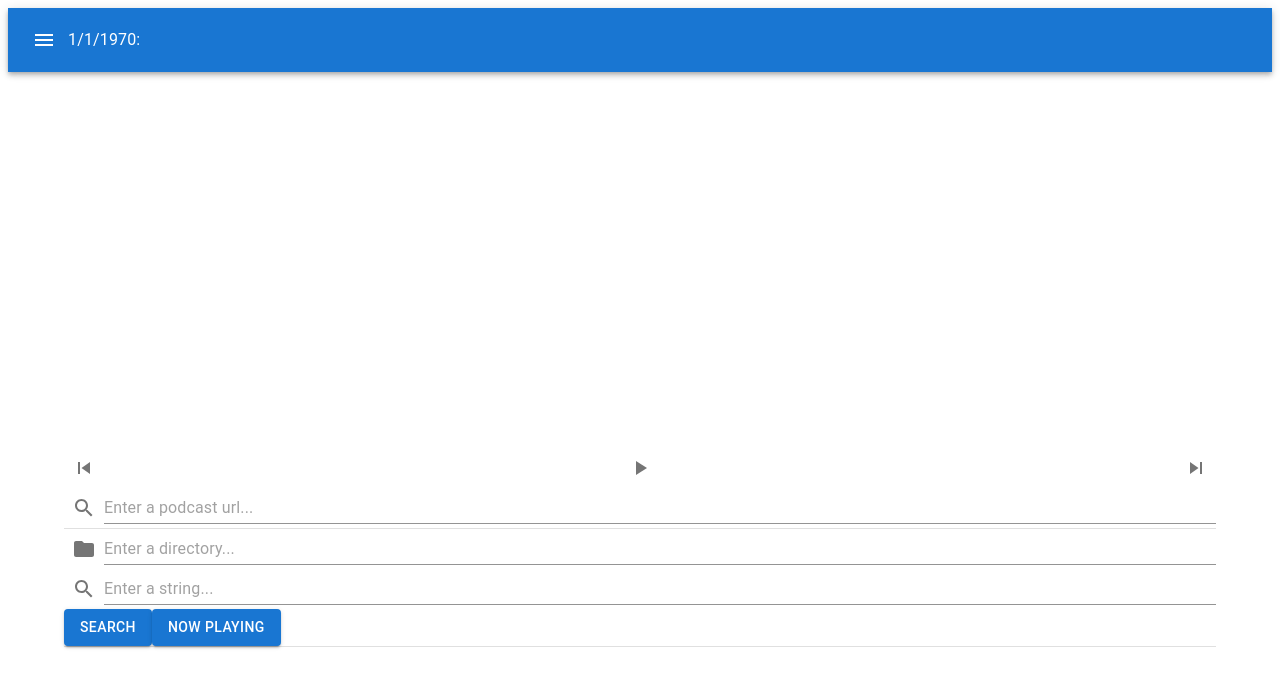
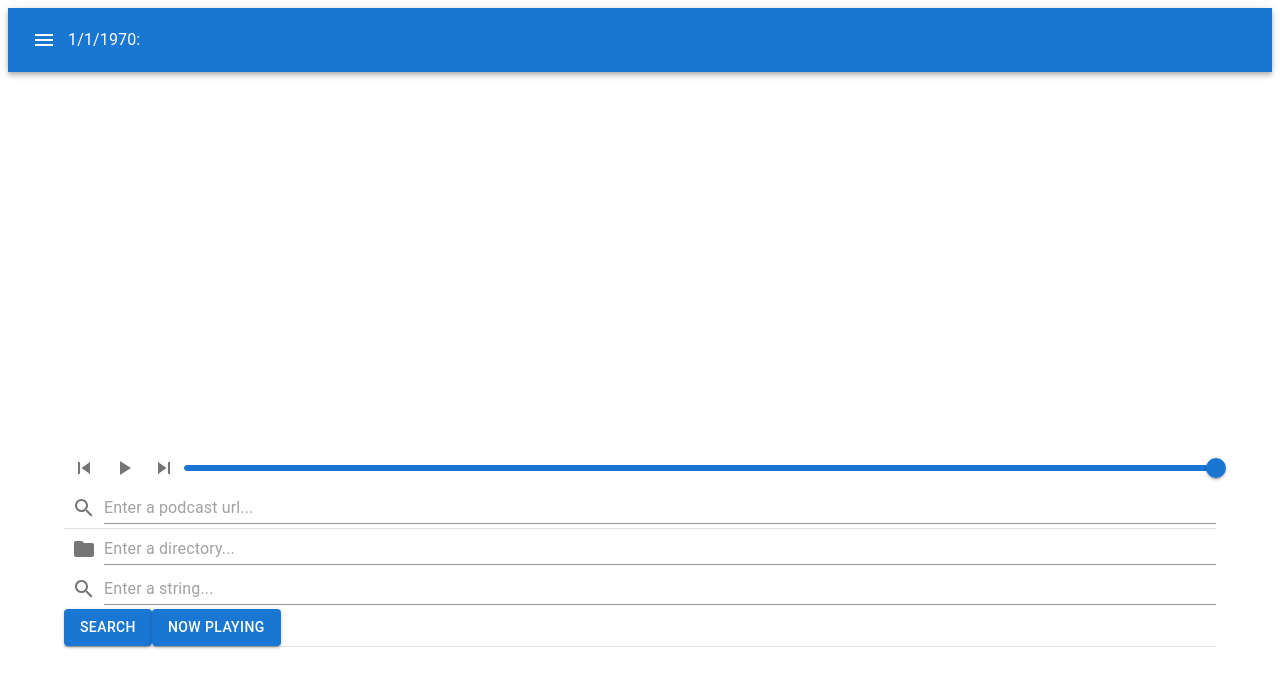
Before and after one commit to tthogehoge/TurnPlayerTauri, a React (Vite) app: page / in a window 1280 px wide. Shown: the top 688 px of the page. Built offline with nearby package versions, Linux system fonts and the light colour scheme.

Commit message:
デフォルトボリューム

```diff
--- a/src/App.tsx
+++ b/src/App.tsx
@@ -36,6 +36,7 @@ import { FileList } from "./FileList";
 import RenderInputAndButton from "./RenderInputAndButton";
 import { Input } from "@mui/material";
 import SearchIcon from "@mui/icons-material/Search";
+import Slider from "@mui/material/Slider";
 
 export type SSetting = {
   dir: string;
@@ -61,6 +62,7 @@ type Config = {
   media: Media;
   pos: number;
   podcast: string;
+  volume: number;
 };
 
 // 設定デフォルト値
@@ -70,6 +72,7 @@ function getDefaultConfig() {
     media: { path: "", name: "", date: 0, url: false },
     pos: 0,
     podcast: "",
+    volume: 1.0,
   };
   return config;
 }
@@ -88,6 +91,8 @@ function App() {
   const [s_urls, setUrls] = useState<Files | null>(null);
   const [s_medias, setMedias] = useState<Files | null>(null);
   const [s_config, setConfig] = useState<Config>(getDefaultConfig());
+  const [s_volume, setVolume] = useState(1.0);
+  const [s_defvolume, setDefVolume] = useState(1.0);
   const [mode /*setMode*/] = useState<PaletteMode>("light");
   const [drawerOpen, setDrawerOpen] = useState(false);
   const [shouldScroll, setShouldScroll] = useState(false);
@@ -143,6 +148,7 @@ function App() {
       console.warn(error);
       setConfig(getDefaultConfig());
     }
+    setDefVolume(config.volume);
     setDir(config.set.dir);
     setStr(config.set.str);
     if (config.set.dir != "") {
@@ -150,6 +156,11 @@ function App() {
     }
     if (config.media.path != "") {
       updateFileName(config.media);
+      if(!config.media.url){
+        setVolume(config.volume);
+      }else{
+        setVolume(1.0);
+      }
     }
     setPodcast(config.podcast);
     fetchPodcastData(config.podcast);
@@ -269,6 +280,9 @@ function App() {
     let new_url = media.path;
     if(!media.url){
       new_url = convertFileSrc(media.path);
+      setVolume(s_config.volume);
+    }else{
+      setVolume(1.0);
     }
     setUrl(new_url);
   }
@@ -334,6 +348,14 @@ async function fetchPodcastData(url:string) {
       scroollToRef();
       setShouldScroll(false); // スクロール後にフラグをリセット
     }
+  };
+
+  const handleVolumeChange = (_:any, newvalue:any) => {
+    setDefVolume(newvalue);
+    const cfg = s_config;
+    cfg.volume = newvalue;
+    setConfig(cfg);
+    saveConfig();
   };
 
   return (
@@ -417,6 +439,7 @@ async function fetchPodcastData(url:string) {
           url={s_url}
           playing={s_playing}
           controls={true}
+          volume={s_volume}
           onReady={() => {
             onPlayerReady();
           }}
@@ -441,6 +464,13 @@ async function fetchPodcastData(url:string) {
           <IconButton onClick={() => playList(1)}>
             <SkipNextIcon />
           </IconButton>
+          <Slider
+          min={0}
+          max={1.0}
+          step={0.01}
+          value={s_defvolume}
+          onChange={handleVolumeChange}
+          />
         </Box>
         <Box display="flex" alignItems="center">
           <IconButton
```
Also changed, not shown: 1 other file (tests, documents, lock files or other folders).
